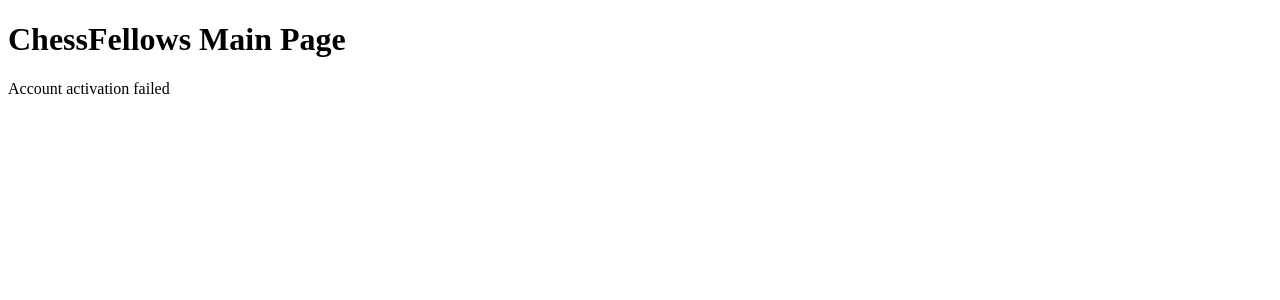
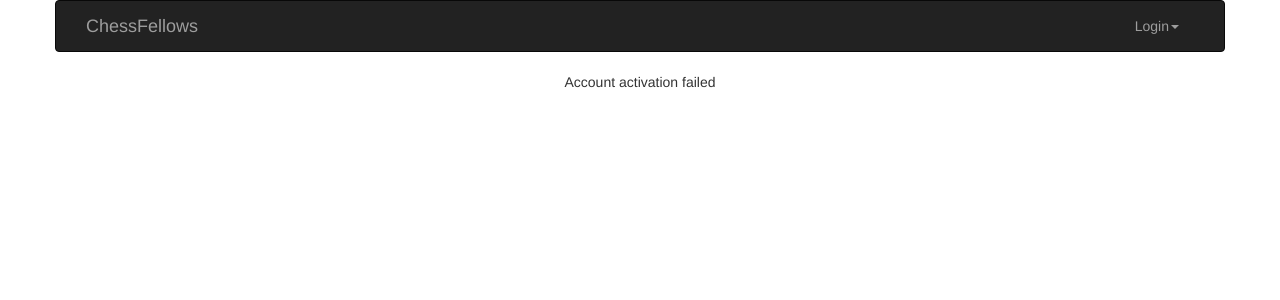
Before and after one commit to EyuelAbebe/gamer, a Django app: template chessfellows/chess/templates/registration/activate.html in a window 1280 px wide. Shown: the top 300 px of the page. Run offline with Django 3.2, Linux system fonts and the light colour scheme; the template is opened without the code that fills it, so the values that code supplies are empty; some libraries are stand-ins or nearby versions.

Commit message:
Update base.html to have a navbar and to align center all body blocks for templates that extend it

```diff
--- a/chessfellows/chess/templates/chess/base.html
+++ b/chessfellows/chess/templates/chess/base.html
@@ -1,5 +1,58 @@
 <!DOCTYPE html>
+<html>
+<head>
 
-<H1>ChessFellows Main Page</H1>
+    <title></title>
+    <link href="../../static/css/user_profile.css" rel="stylesheet">
+    <link href="http://maxcdn.bootstrapcdn.com/bootstrap/3.2.0/css/bootstrap.min.css" rel="stylesheet">
+    <link href="http://maxcdn.bootstrapcdn.com/font-awesome/4.1.0/css/font-awesome.min.css" rel="stylesheet">
+    <script src="http://cdnjs.cloudflare.com/ajax/libs/jquery/2.1.1/jquery.min.js" type="text/javascript"></script>
+    <script src="../../static/js/user_profile.js" type="text/javascript"></script>
+    <script src="http://maxcdn.bootstrapcdn.com/bootstrap/3.2.0/js/bootstrap.min.js" type="text/javascript"></script>
+</head>
 
-<body>{% block body %}{% endblock%}</body>
+<header>
+<nav class="navbar navbar-inverse container" role="navigation">
+  <div class="container-fluid">
+    <!-- Brand and toggle get grouped for better mobile display -->
+    <div class="navbar-header">
+      <button type="button" class="navbar-toggle" data-toggle="collapse" data-target="#bs-example-navbar-collapse-1">
+        <span class="sr-only">Toggle navigation</span>
+        <span class="icon-bar"></span>
+        <span class="icon-bar"></span>
+        <span class="icon-bar"></span>
+      </button>
+      <a class="navbar-brand" href="#">ChessFellows</a>
+    </div>
+
+    <!-- Collect the nav links, forms, and other content for toggling -->
+
+    <div class="collapse navbar-collapse" id="bs-example-navbar-collapse-1">
+
+      <ul class="nav navbar-nav navbar-right">
+          <li class="dropdown">
+          <a href="#" class="dropdown-toggle" data-toggle="dropdown">Login<b class="caret"></b></a>
+          <ul class="dropdown-menu">
+            <li align="center" class="well">
+                <div><img class="img-responsive" style="padding:2%;" src="http://lh5.googleusercontent.com/-b0-k99FZlyE/AAAAAAAAAAI/AAAAAAAAAAA/twDq00QDud4/s120-c/photo.jpg"/><a class="change" href="">Change Picture</a></div>
+                <a href="#" class="btn btn-sm btn-default"><span class="glyphicon glyphicon-lock"></span> Security</a>
+                <a href="#" class="btn btn-sm btn-default"><span class="glyphicon glyphicon-log-out"></span> Logout</a>
+            </li>
+           </ul>
+        </li>
+      </ul>
+    </div><!-- /.navbar-collapse -->
+  </div><!-- /.container-fluid -->
+</nav>
+</header>
+
+<body>
+    <div align="center">
+    {% block body %}
+        <h2>Welcome to ChessFellows!</h2>
+
+
+    {% endblock %}
+    </div>
+</body>
+</html>
```
